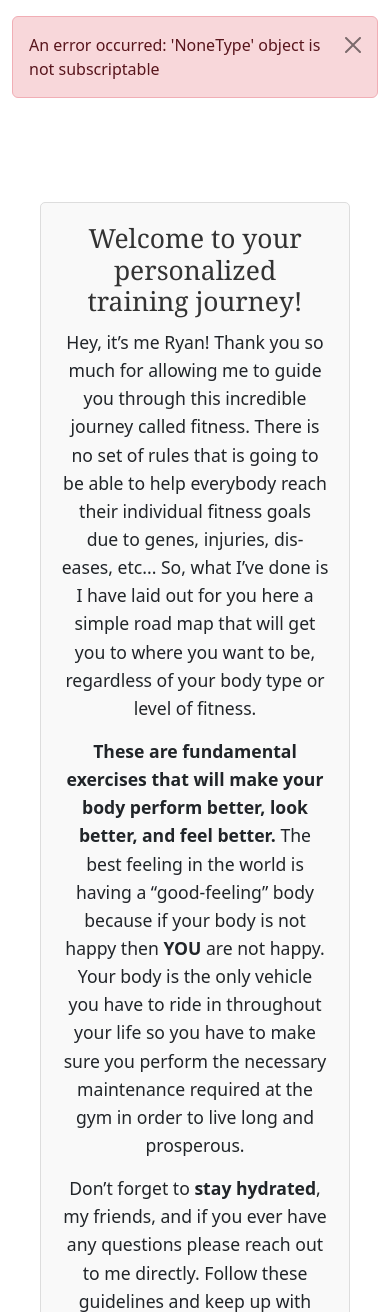
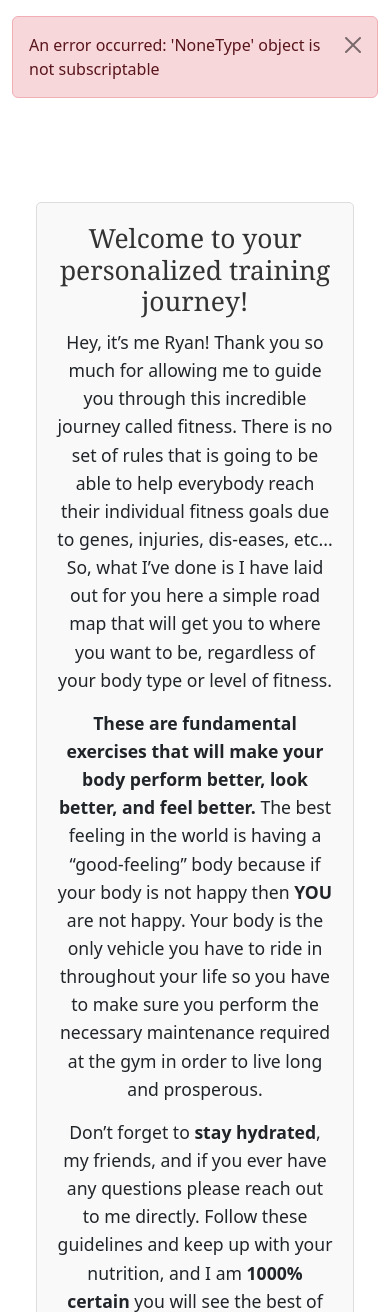
Before and after one commit to ryandoro/personal-training-app, a Flask app: page /training in a window 390 px wide. Shown: the part 56-1368 px from the top of the page. Run offline with Flask 3, Linux system fonts and the light colour scheme; the visitor is signed in with stand-in values (Sample User, id 1); data that the repository does not hold is empty; some libraries are stand-ins or nearby versions.

Commit message:
Update: added training-container class for scoped layout styling and mobile responsiveness

```diff
--- a/static/styles.css
+++ b/static/styles.css
@@ -22,6 +22,16 @@
     align-items: center; /* Center horizontally */
     text-align: center; /* Center-align text inside */
     padding: 20px; /* Add optional padding */
+}
+
+/* for training.html page*/
+.training-container {
+    flex-grow: 1;
+    display: flex;
+    flex-direction: column;
+    align-items: center;
+    text-align: center;
+    padding: 20px;
 }
 
 /* Make the main content area take up remaining space */
--- a/templates/training.html
+++ b/templates/training.html
@@ -5,7 +5,7 @@
 {% endblock %}
 
 {% block content %}
-<div class="container mt-5">
+<div class="container training-container px-3 px-sm-4 mt-5">
     {% if not form_completed %}
         <div class="welcome-message">
             <h3>Welcome to your personalized training journey!</h3>
```
